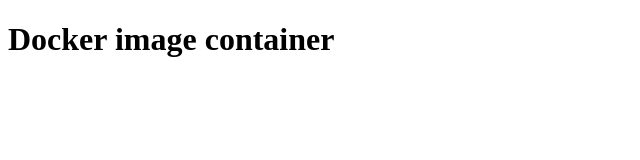
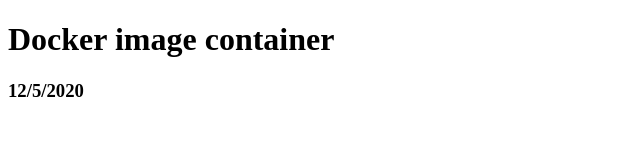
Before and after one commit to redaktorscha/docker-demo, a plain HTML site: page index.html in a window 1280 px wide. Shown: the whole page, without its empty margins (0-640 px from the left). Drawn offline with Linux system fonts and the light colour scheme.

Commit message:
Date added

```diff
--- a/index.html
+++ b/index.html
@@ -1,13 +1,20 @@
 <!DOCTYPE html>
 <html lang="en">
+
 <head>
     <meta charset="UTF-8">
     <meta name="viewport" content="width=device-width, initial-scale=1.0">
     <title>Document</title>
 </head>
+
 <body>
     <h1>Docker image container</h1>
-    <h3><script>new Date().toLocaleDateString()</script></h3>
+    <h3>
+        <script>
+            document.querySelector('h3').textContent = new Date().toLocaleDateString()
+        </script>
+    </h3>
 
 </body>
+
 </html>
```
